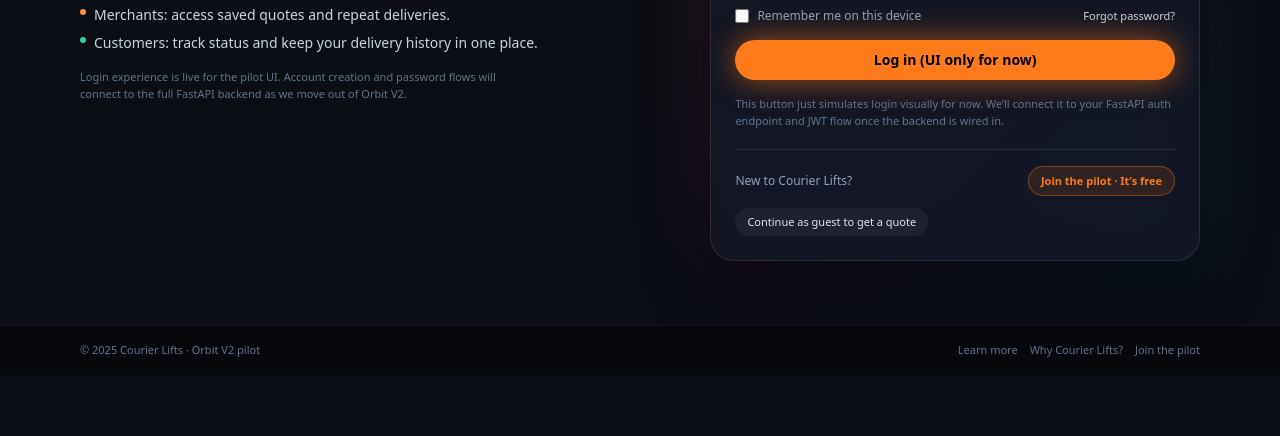
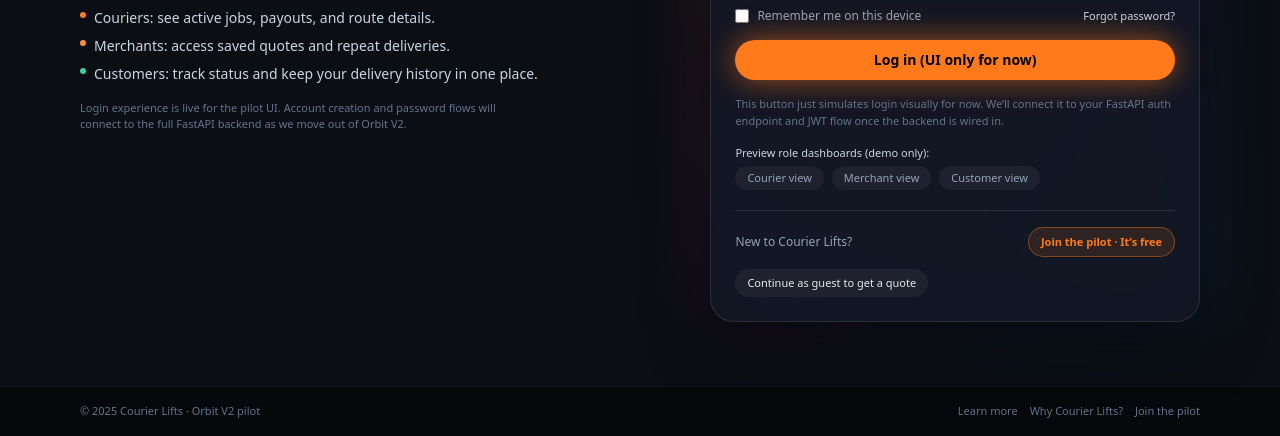
Before and after one commit to CourierLift/courierlifts-web-orbit, a website: page courierlifts-web-main/login.html in a window 1280 px wide. Shown: the part 483-919 px from the top of the page. Before the commit the page ends 858 px from the top, so only its background shows below. Drawn offline with nearby package versions, Linux system fonts and the light colour scheme.

Commit message:
Update login.html

```diff
--- a/courierlifts-web-main/login.html
+++ b/courierlifts-web-main/login.html
@@ -178,6 +178,26 @@
                     This button just simulates login visually for now. We’ll connect it to your FastAPI
                     auth endpoint and JWT flow once the backend is wired in.
                   </p>
+                  <div class="mt-3 space-y-1 text-[11px] text-slate-400">
+                  <p class="font-medium text-slate-300">
+                    Preview role dashboards (demo only):
+                  </p>
+                  <div class="flex flex-wrap gap-2">
+                  <a href="courier-dashboard.html"
+                     class="inline-flex items-center rounded-full bg-white/5 px-3 py-1 hover:bg-white/10 hover:text-slate-100 transition">
+                    Courier view
+                  </a>
+                  <a href="merchant-dashboard.html"
+                   class="inline-flex items-center rounded-full bg-white/5 px-3 py-1 hover:bg-white/10 hover:text-slate-100 transition">
+                    Merchant view
+                  </a>
+                <a href="customer-dashboard.html"
+                 class="inline-flex items-center rounded-full bg-white/5 px-3 py-1 hover:bg-white/10 hover:text-slate-100 transition">
+                    Customer view
+                  </a>
+              </div>
+            </div>
+
                 </form>
 
                 <div class="mt-5 border-t border-white/10 pt-4 space-y-3 text-xs">
```
